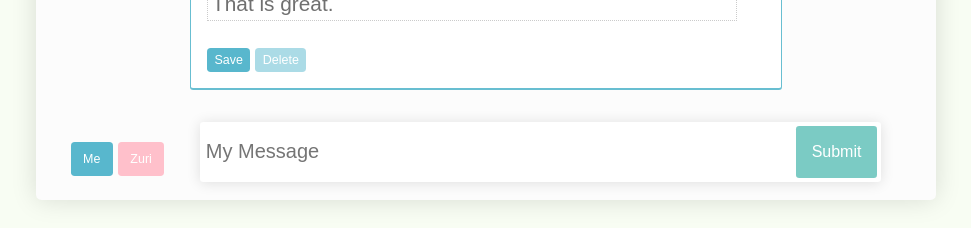
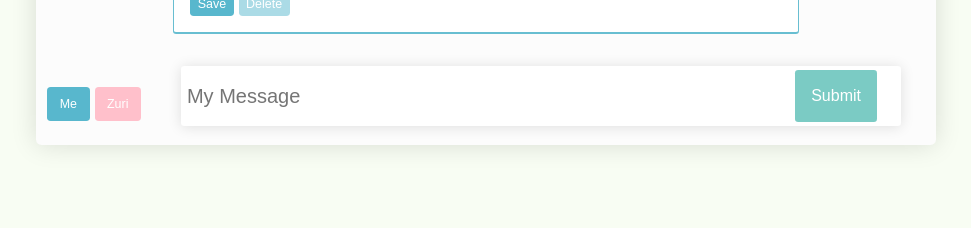
Before and after one commit to BandanaKM/messaging-app, a React (Create React App) app: page / in a window 1280 px wide. Shown: the part 566-794 px from the top of the page, without its empty margins (154-1125 px from the left). Built offline with nearby package versions, Linux system fonts and the light colour scheme.

Commit message:
add text counter feature

```diff
--- a/src/App.js
+++ b/src/App.js
@@ -1,31 +1,28 @@
 import React, { Component } from 'react';
 import './App.css';
 import MessageList from './MessageList';
+import Counter from './Counter';
 
-// getCharacterCount
 // allow form to select sender
-// time sent
 
 class App extends Component {
 
   state = {
+    pendingMessage: "",
     messages: [
       {
         content: 'Hey Bana, how are you doing?',
-        pendingMessage: '',
         sent: false,
         isEditing: false
       },
       {
         content: 'I am doing well, actually.',
         sent: false,
-        pendingMessage: '',
         isEditing: false
       },
       {
         content: 'That is great.',
         sent: false,
-        pendingMessage: '',
         isEditing: true
       }
     ]
@@ -85,8 +82,6 @@ class App extends Component {
     });
   }
 
-  // getCharacterCount = () => this.state.content.length;
-
   render() {
     return (
       <div className="App">
@@ -98,6 +93,7 @@ class App extends Component {
             toggleEditingAt={this.toggleEditingAt}
             setContentAt={this.setContentAt}
             removeMessageAt={this.removeMessageAt}
+            pendingMessage={this.state.pendingMessage}
           />
           <div className="participantContainer">
             <button className="participantButtonOne">Me</button>
@@ -110,7 +106,10 @@ class App extends Component {
                 value={this.state.pendingMessage}
                 placeholder="My Message"
               />
+              <div className="pending">
+                <Counter content={this.state.pendingMessage} />
                 <button type="submit" name="submit" value="submit">Submit</button>
+              </div>
             </form>
         </div>
       </div>
--- /dev/null
+++ b/src/Counter.js
@@ -0,0 +1,19 @@
+import React from 'react';
+import PropTypes from 'prop-types';
+
+const Counter = props => {
+  if (props.content) {
+    return (
+      <h5>
+        {props.content.length}
+      </h5>
+    );
+  }
+  return null;
+};
+
+Counter.propTypes = {
+  content: PropTypes.string.isRequired
+};
+
+export default Counter;
--- a/src/Message.js
+++ b/src/Message.js
@@ -16,7 +16,7 @@ const Message = props =>
 	</li>;
 
 Message.propTypes = {
-	content: PropTypes.string.isRequired,
+  content: PropTypes.string.isRequired,
   handleToggleEditing: PropTypes.func.isRequired,
   isEditing: PropTypes.bool.isRequired,
   setContent: PropTypes.func.isRequired,
--- a/src/MessageList.js
+++ b/src/MessageList.js
@@ -1,5 +1,6 @@
 import React from 'react';
 import PropTypes from 'prop-types';
+
 import Message from './Message';
 
 const MessageList = props =>
@@ -19,7 +20,7 @@ MessageList.propTypes = {
   messages: PropTypes.array.isRequired,
   toggleEditingAt: PropTypes.func.isRequired,
   setContentAt: PropTypes.func.isRequired,
-  removeMessageAt: PropTypes.func.isRequired
+  removeMessageAt: PropTypes.func.isRequired,
 };
 
 
--- a/src/index.css
+++ b/src/index.css
@@ -64,6 +64,7 @@ form button {
   font-size: 1em;
   background: #7bcbc4;
   border-radius: .2em;
+  margin-left: 20px;
 }
 
 ul {
@@ -192,7 +193,9 @@ td:last-child {
 /* pending */
 
 .pending {
-  border-color: rgba(210, 210, 210, .5);
+  color: grey;
+  display: flex;
+  margin-right: 20px;
 }
 
 .pending span {
@@ -282,7 +285,6 @@ td:last-child {
     width: 90%;
   }
   .main {
-    padding: 3.8em 1.5em .75em;
     position: relative;
     z-index: 10;
   }
```
Lines whose indentation alone changed are shown as unchanged.
